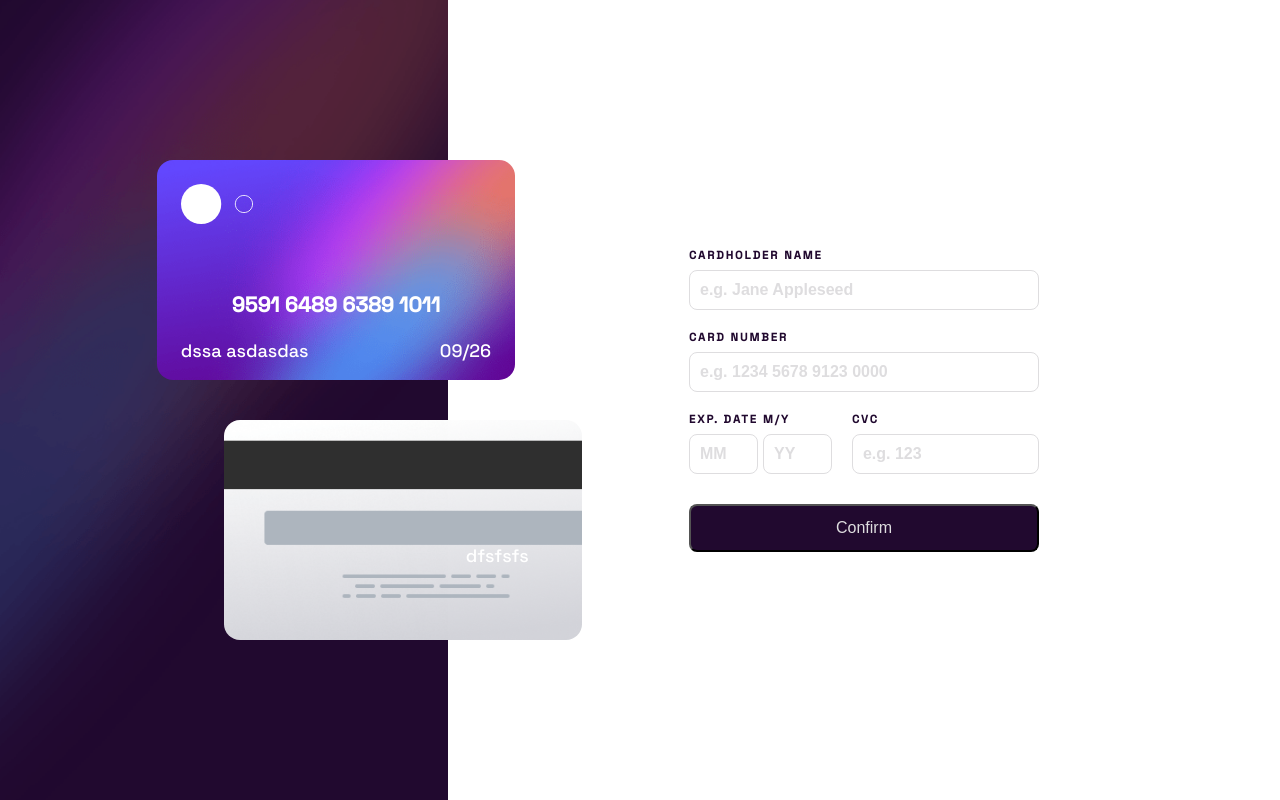
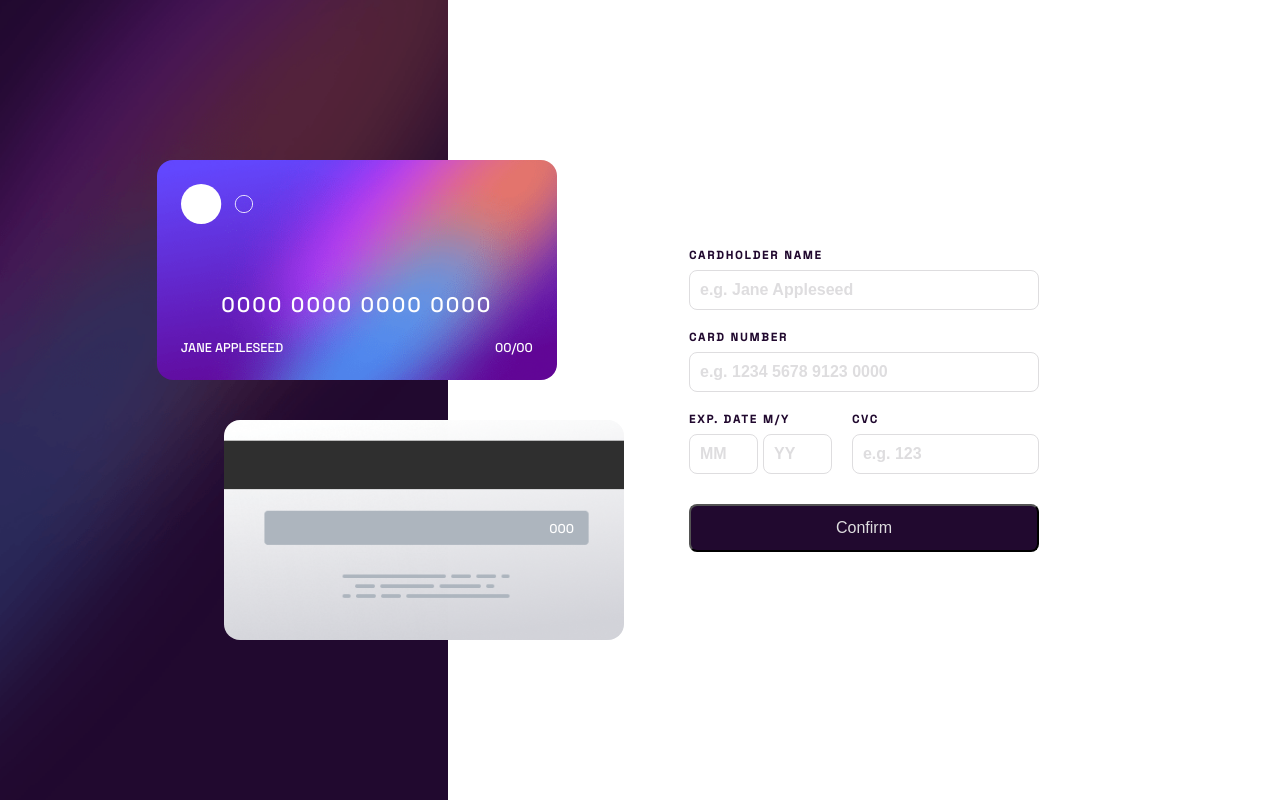
Before and after one commit to Krzyzaniaq/card_details_form, a React (Vite) app: page / in a window 1280 px wide. Built offline with nearby package versions, Linux system fonts and the light colour scheme.

Commit message:
Cards styles

```diff
--- a/src/Card/CardBack.jsx
+++ b/src/Card/CardBack.jsx
@@ -3,7 +3,7 @@ import classes from './CardBack.module.css';
 const CardBack = () => {
   return (
     <div className={classes['card-back']}>
-      <p className={classes['card-back-cvc']}>dfsfsfs</p>
+      <p className={classes['card-back-cvc']}>000</p>
     </div>
   );
 };
--- a/src/Card/CardBack.module.css
+++ b/src/Card/CardBack.module.css
@@ -3,7 +3,7 @@
     background-image: url('../assets/bg-card-back.png');
     background-size: cover;
     background-repeat: no-repeat;
-    width: 80%;
+    width: 400px;
     height: 220px;
     display: flex;
     flex-direction: column;
@@ -11,10 +11,11 @@
     color: hsl(0, 0%, 100%);
     border-radius: 16px;
     left: 50%;
+    font-size: 0.8rem;
 }
 
 .card-back-cvc {
     position: absolute;
-    bottom: 25%;
-    right: 15%;
+    bottom: 90px;
+    right: 50px;
 }
--- a/src/Card/CardFront.jsx
+++ b/src/Card/CardFront.jsx
@@ -6,10 +6,10 @@ const CardFront = () => {
     <div className={classes['card-front']}>
       <img src={cardLogo} className={classes['card-logo']} alt="card logo" />
       <div className={classes['card-container']}>
-        <h3 className={classes['card-number']}>9591 6489 6389 1011</h3>
+        <h3 className={classes['card-number']}>0000 0000 0000 0000</h3>
         <div className={classes['card-bottom']}>
-          <p className={classes['card-name']}>dssa asdasdas</p>
-          <p className={classes['card-date']}>09/26</p>
+          <p className={classes['card-name']}>JANE APPLESEED</p>
+          <p className={classes['card-date']}>00/00</p>
         </div>
       </div>
     </div>
--- a/src/Card/CardFront.module.css
+++ b/src/Card/CardFront.module.css
@@ -3,7 +3,7 @@
     background-image: url('../assets/bg-card-front.png');
     background-size: cover;
     background-repeat: no-repeat;
-    width: 80%;
+    width: 400px;
     height: 220px;
     display: flex;
     flex-direction: column;
@@ -26,6 +26,11 @@
     justify-content: space-between;
 }
 
+.card-container > h3 {
+    letter-spacing: 2px;
+    font-weight: 500;
+}
+
 .card-bottom {
     display: flex;
     flex-direction: row;
@@ -33,5 +38,6 @@
 }
 
 .card-bottom p {
-    margin: 0
+    margin: 0;
+    font-size: 0.8rem;
 }
```
